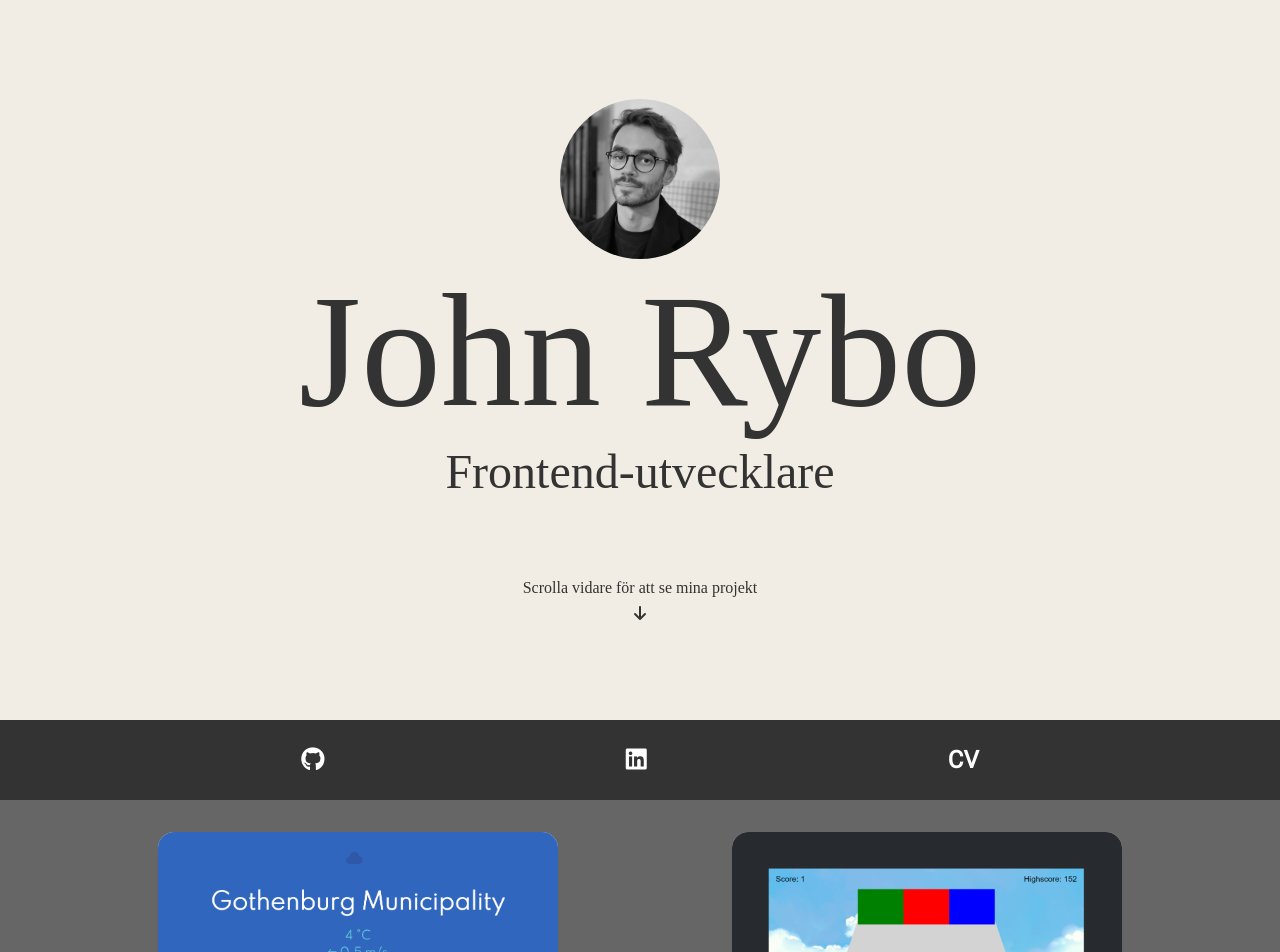
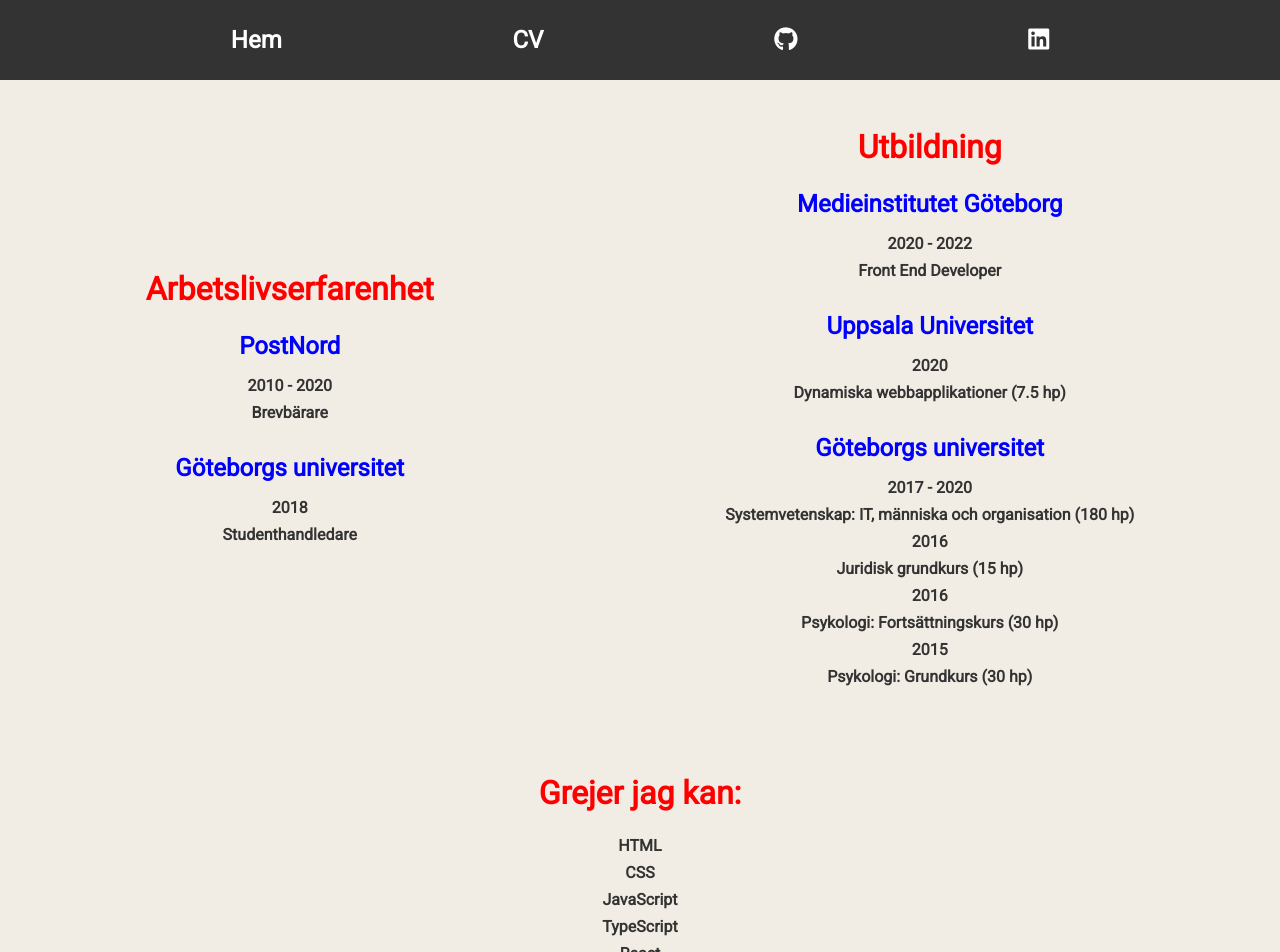
Before and after one commit to johnrybo/resume-react, a React (Create React App) app: page /cv in a window 1280 px wide. Shown: the top 952 px of the page. Built offline with nearby package versions, Linux system fonts and the light colour scheme; a web font is replaced by a local one.

Commit message:
react-router

```diff
--- a/package.json
+++ b/package.json
@@ -8,6 +8,7 @@
     "@testing-library/user-event": "^12.7.1",
     "react": "^17.0.1",
     "react-dom": "^17.0.1",
+    "react-router-dom": "^5.2.0",
     "react-scripts": "4.0.2",
     "web-vitals": "^1.1.0"
   },
--- a/src/App.js
+++ b/src/App.js
@@ -1,14 +1,25 @@
 import './App.css';
+
+import { Route, Switch } from "react-router-dom";
+
 import Header from './Header';
 import Intro from './Intro';
 import Main from './Main';
+import Cv from './Cv';
 
 function App() {
   return (
     <div className="App">
-      <Header />
       <Intro />
-      <Main />
+      <Switch>
+        <Route exact path="/">
+          <Header />
+          <Main />
+        </Route>
+        <Route path="/cv">
+          <Cv />
+        </Route>
+      </Switch>
     </div>
   );
 }
--- /dev/null
+++ b/src/Cv.css
@@ -0,0 +1,61 @@
+.Cv {
+  display: grid;
+  grid-template-areas:
+    "work education"
+    "about about";
+  width: 100%;
+  height: 100%;
+  background-color: #f2ede4;
+  color: #333;
+}
+
+.work {
+  grid-area: work;
+  display: flex;
+  flex-direction: column;
+  justify-content: center;
+  align-items: center;
+}
+
+.education {
+  grid-area: education;
+  display: flex;
+  flex-direction: column;
+  justify-content: center;
+  align-items: center;
+}
+
+.about {
+  grid-area: about;
+  display: flex;
+  flex-direction: column;
+  justify-content: center;
+  align-items: center;
+}
+
+.Cv > * {
+  padding: 2rem;
+}
+
+.resumeH2 {
+  margin: 1rem 0 0 0;
+  color: red;
+  font-size: 2rem;
+}
+
+.resumeH2_2 {
+  margin: 1rem 0 1.5rem 0;
+  color: red;
+  font-size: 2rem;
+}
+
+.resumeH3 {
+  margin: 1.5rem 0 1rem 0;
+  color: blue;
+  font-size: 1.5rem;
+}
+
+.resumeH4 {
+  margin: 0 0 0.5rem 0;
+  font-size: 1rem;
+}
--- /dev/null
+++ b/src/Cv.js
@@ -0,0 +1,57 @@
+import React from 'react'
+import './Cv.css';
+
+export default function Cv() {
+    return (
+        <div className="Cv">
+
+            <div className="work">
+                <h2 class="resumeH2">Arbetslivserfarenhet</h2>
+
+                <h3 className="resumeH3">PostNord</h3>
+                <h4 className="resumeH4">2010 - 2020</h4>
+                <h4 className="resumeH4">Brevbärare</h4>
+
+                <h3 className="resumeH3">Göteborgs universitet</h3>
+                <h4 className="resumeH4">2018</h4>
+                <h4 className="resumeH4">Studenthandledare</h4>
+            </div>
+
+            <div className="education">
+                <h2 className="resumeH2">Utbildning</h2>
+
+                <h3 className="resumeH3">Medieinstitutet Göteborg</h3>
+                <h4 className="resumeH4">2020 - 2022</h4>
+                <h4 className="resumeH4">Front End Developer</h4>
+
+                <h3 className="resumeH3">Uppsala Universitet</h3>
+                <h4 className="resumeH4">2020</h4>
+                <h4 className="resumeH4">Dynamiska webbapplikationer (7.5 hp)</h4>
+
+                <h3 className="resumeH3">Göteborgs universitet</h3>
+                <h4 className="resumeH4">2017 - 2020</h4>
+                <h4 className="resumeH4">Systemvetenskap: IT, människa och organisation (180 hp)</h4>
+
+                <h4 className="resumeH4">2016</h4>
+                <h4 className="resumeH4">Juridisk grundkurs (15 hp)</h4>
+
+                <h4 className="resumeH4">2016</h4>
+                <h4 className="resumeH4">Psykologi: Fortsättningskurs (30 hp)</h4>
+
+                <h4 className="resumeH4">2015</h4>
+                <h4 className="resumeH4">Psykologi: Grundkurs (30 hp)</h4>
+            </div>
+            <div className="about">
+                <h2 className="resumeH2_2">Grejer jag kan:</h2>
+                <h4 className="resumeH4">HTML</h4>
+                <h4 className="resumeH4">CSS</h4>
+                <h4 className="resumeH4">JavaScript</h4>
+                <h4 className="resumeH4">TypeScript</h4>
+                <h4 className="resumeH4">React</h4>
+                <h4 className="resumeH4">Git</h4>
+                <h4 className="resumeH4">GitHub</h4>
+            </div>
+
+        </div>
+    );
+}
--- a/src/Intro.js
+++ b/src/Intro.js
@@ -1,8 +1,15 @@
 import React from 'react';
+import { Link } from 'react-router-dom';
 
 function Intro() {
     return (
         <div className="Intro">
+            <h3>
+                <Link to="/" >Hem</Link>
+            </h3>
+            <h3>
+                <Link to="/cv" >CV</Link>
+            </h3>
             <h3>
                 <a href="https://github.com/johnrybo">
                     <i class="fab fa-github"></i>
@@ -13,9 +20,6 @@
                     <i class="fab fa-linkedin"></i>
                 </a>
             </h3>
-            <h3>
-                <a href="https://www.johnrybo.com">CV</a>
-            </h3>
         </div>
     );
 }
--- a/src/index.js
+++ b/src/index.js
@@ -1,12 +1,16 @@
 import React from 'react';
 import ReactDOM from 'react-dom';
+import { BrowserRouter } from 'react-router-dom';
 import App from './App';
 import reportWebVitals from './reportWebVitals';
 
 ReactDOM.render(
-  <React.StrictMode>
-    <App />
-  </React.StrictMode>,
+  <BrowserRouter>
+    <React.StrictMode>
+      <App />
+    </React.StrictMode>
+  </BrowserRouter>
+  ,
   document.getElementById('root')
 );
 
```
Also changed, not shown: 1 other file (tests, documents, lock files or other folders).
